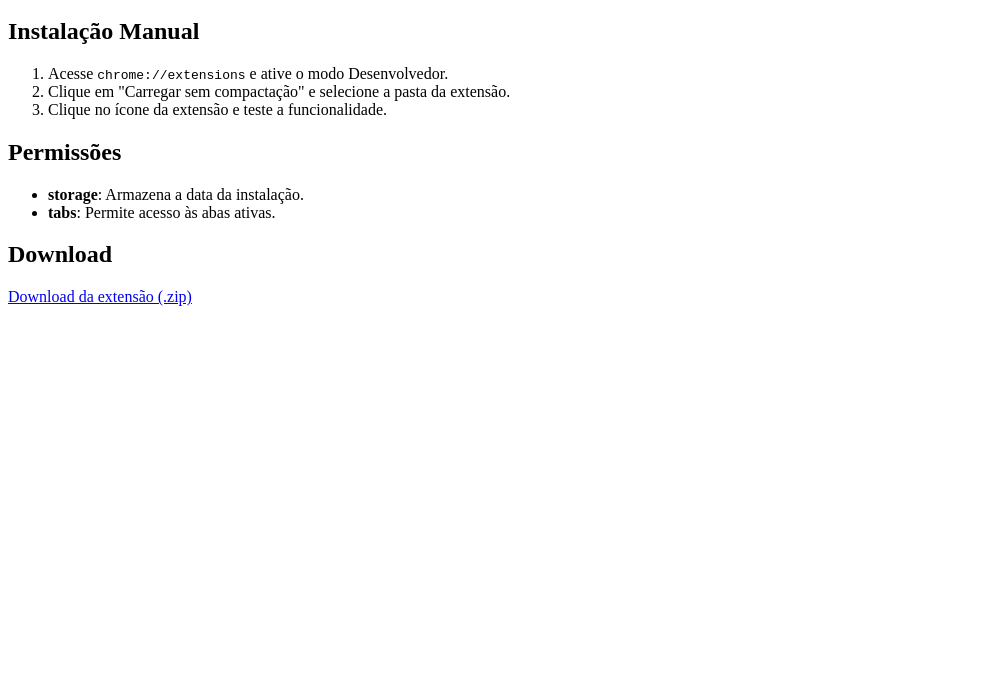
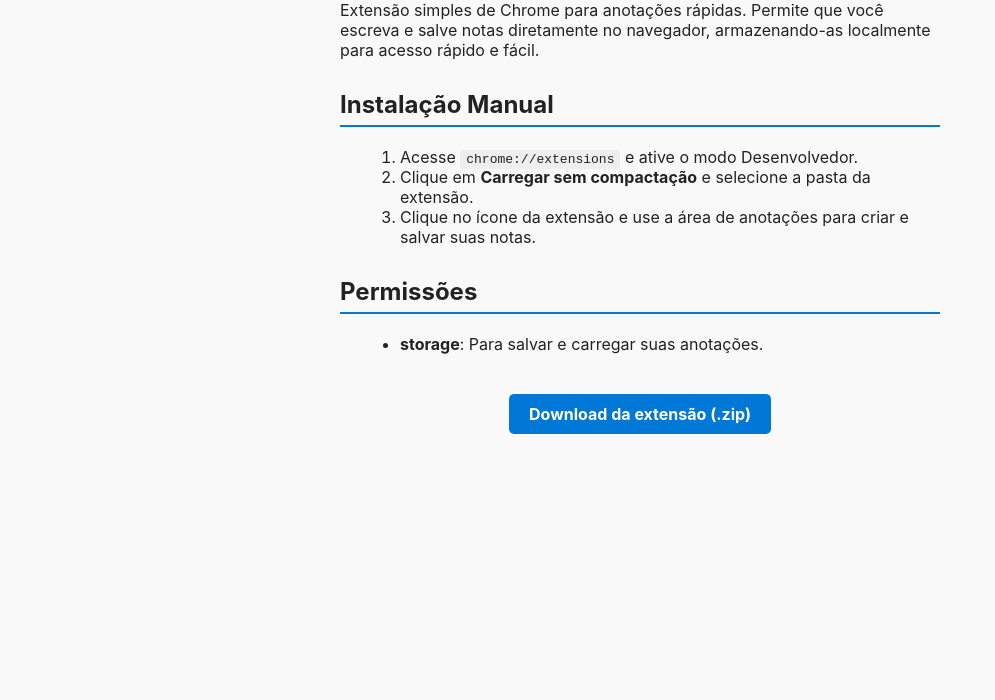
Before and after one commit to juliabarrozo/-bootcamp2-chrome-ext-juliabarrozo, a browser extension: page docs/index.html in a window 1280 px wide. Shown: the part 100-800 px from the top of the page, without its empty margins (0-995 px from the left). Drawn offline with Linux system fonts and the light colour scheme.

Commit message:
Atualiza e adiciona mais estilizações no docs/index.html e no README.md

```diff
--- a/docs/index.html
+++ b/docs/index.html
@@ -1,27 +1,79 @@
 <!DOCTYPE html>
 <html lang="pt-BR">
 <head>
-  <meta charset="UTF-8">
+  <meta charset="UTF-8" />
   <title>Bootcamp Helper — Extensão Chrome</title>
+  <style>
+    body {
+      font-family: -apple-system, BlinkMacSystemFont, "Segoe UI", Roboto, Oxygen,
+        Ubuntu, Cantarell, "Open Sans", "Helvetica Neue", sans-serif;
+      max-width: 600px;
+      margin: 40px auto;
+      padding: 0 15px;
+      color: #222;
+      background: #f9f9f9;
+    }
+    h1 {
+      color: #0078d7;
+      text-align: center;
+    }
+    h2 {
+      border-bottom: 2px solid #0078d7;
+      padding-bottom: 6px;
+      margin-top: 30px;
+    }
+    a {
+      color: #0078d7;
+      text-decoration: none;
+    }
+    a:hover {
+      text-decoration: underline;
+    }
+    code {
+      background: #eee;
+      padding: 2px 6px;
+      border-radius: 3px;
+      font-family: monospace;
+    }
+    ol, ul {
+      margin-left: 20px;
+    }
+    p.download {
+      text-align: center;
+      margin-top: 40px;
+    }
+    p.download a {
+      display: inline-block;
+      background-color: #0078d7;
+      color: white;
+      padding: 10px 20px;
+      border-radius: 5px;
+      font-weight: bold;
+    }
+    p.download a:hover {
+      background-color: #005ea0;
+    }
+  </style>
 </head>
 <body>
   <h1>Bootcamp Helper</h1>
-  <p>Extensão simples de Chrome para o Bootcamp II. Envia um ping para o background script e realça links no site do Chrome Dev.</p>
+
+  <p>Extensão simples de Chrome para anotações rápidas. Permite que você escreva e salve notas diretamente no navegador, armazenando-as localmente para acesso rápido e fácil.</p>
 
   <h2>Instalação Manual</h2>
   <ol>
     <li>Acesse <code>chrome://extensions</code> e ative o modo Desenvolvedor.</li>
-    <li>Clique em "Carregar sem compactação" e selecione a pasta da extensão.</li>
-    <li>Clique no ícone da extensão e teste a funcionalidade.</li>
+    <li>Clique em <strong>Carregar sem compactação</strong> e selecione a pasta da extensão.</li>
+    <li>Clique no ícone da extensão e use a área de anotações para criar e salvar suas notas.</li>
   </ol>
 
   <h2>Permissões</h2>
   <ul>
-    <li><strong>storage</strong>: Armazena a data da instalação.</li>
-    <li><strong>tabs</strong>: Permite acesso às abas ativas.</li>
+    <li><strong>storage</strong>: Para salvar e carregar suas anotações.</li>
   </ul>
 
-  <h2>Download</h2>
-  <p><a href="../releases">Download da extensão (.zip)</a></p>
+  <p class="download">
+    <a href="../releases">Download da extensão (.zip)</a>
+  </p>
 </body>
 </html>
```
Also changed, not shown: README.md.
